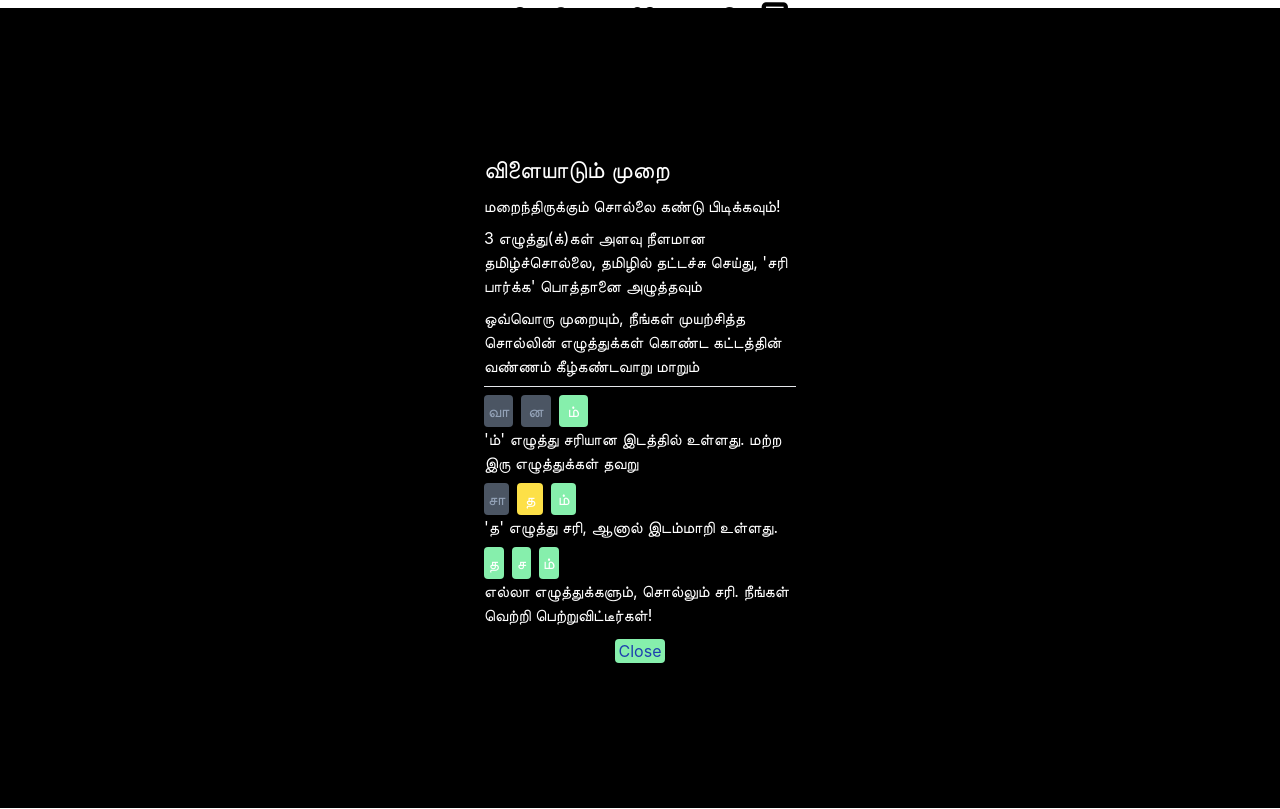
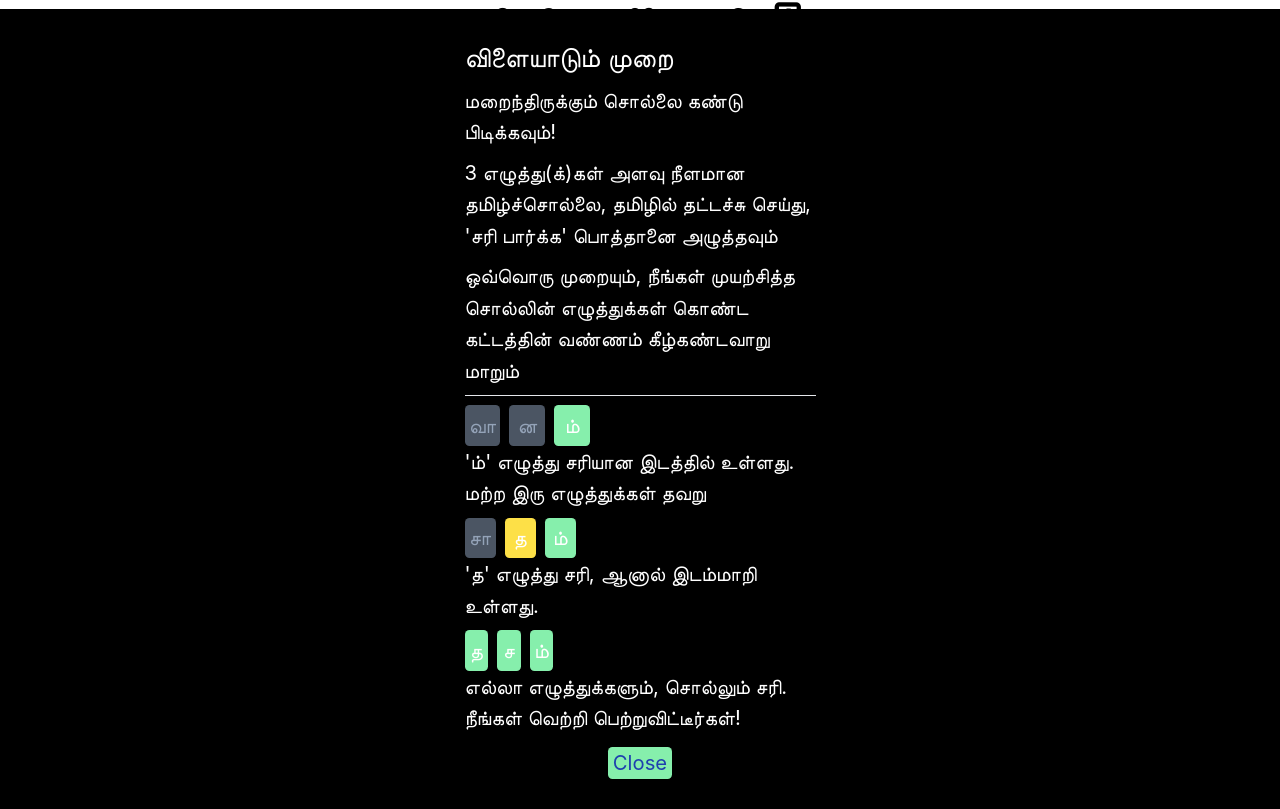
Before and after one commit to psankar/tamil-aadal, a Next.js app in the folder frontend/tamil-wordle/: page / in a window 1280 px wide. Built offline with nearby package versions, Linux system fonts and the light colour scheme; no server answers.

Commit message:
make use of full height
- currently, this was using only a fixed height of 56 points.  Now it
  utilizes the full screen

- increase the font for better visibility

```diff
--- a/frontend/tamil-wordle/styles/globals.css
+++ b/frontend/tamil-wordle/styles/globals.css
@@ -8,6 +8,7 @@ body {
     margin: 0;
     font-family: -apple-system, BlinkMacSystemFont, Segoe UI, Roboto, Oxygen, Ubuntu, Cantarell, Fira Sans, Droid Sans,
         Helvetica Neue, sans-serif;
+    @apply text-lg
 }
 
 a {
@@ -20,34 +21,34 @@ a {
 }
 
 .g1 {
-    @apply grid grid-cols-1 gap-2 overflow-auto max-h-56;
+    @apply grid grid-cols-1 gap-2 overflow-auto max-h-screen;
 }
 .g2 {
-    @apply grid grid-cols-2 gap-2 overflow-auto max-h-56;
+    @apply grid grid-cols-2 gap-2 overflow-auto max-h-screen;
 }
 .g3 {
-    @apply grid grid-cols-3 gap-2 overflow-auto max-h-56;
+    @apply grid grid-cols-3 gap-2 overflow-auto max-h-screen;
 }
 .g4 {
-    @apply grid grid-cols-4 gap-2 overflow-auto max-h-56;
+    @apply grid grid-cols-4 gap-2 overflow-auto max-h-screen;
 }
 .g5 {
-    @apply grid grid-cols-5 gap-2 overflow-auto max-h-56;
+    @apply grid grid-cols-5 gap-2 overflow-auto max-h-screen;
 }
 .g6 {
-    @apply grid grid-cols-6 gap-2 overflow-auto max-h-56;
+    @apply grid grid-cols-6 gap-2 overflow-auto max-h-screen;
 }
 .g7 {
-    @apply grid grid-cols-7 gap-2 overflow-auto max-h-56;
+    @apply grid grid-cols-7 gap-2 overflow-auto max-h-screen;
 }
 .g8 {
-    @apply grid grid-cols-8 gap-2 overflow-auto max-h-56;
+    @apply grid grid-cols-8 gap-2 overflow-auto max-h-screen;
 }
 .g9 {
-    @apply grid grid-cols-9 gap-2 overflow-auto max-h-56;
+    @apply grid grid-cols-9 gap-2 overflow-auto max-h-screen;
 }
 .g10 {
-    @apply grid grid-cols-10 gap-2 overflow-auto max-h-56;
+    @apply grid grid-cols-10 gap-2 overflow-auto max-h-screen;
 }
 
 .tile-gray {
```
